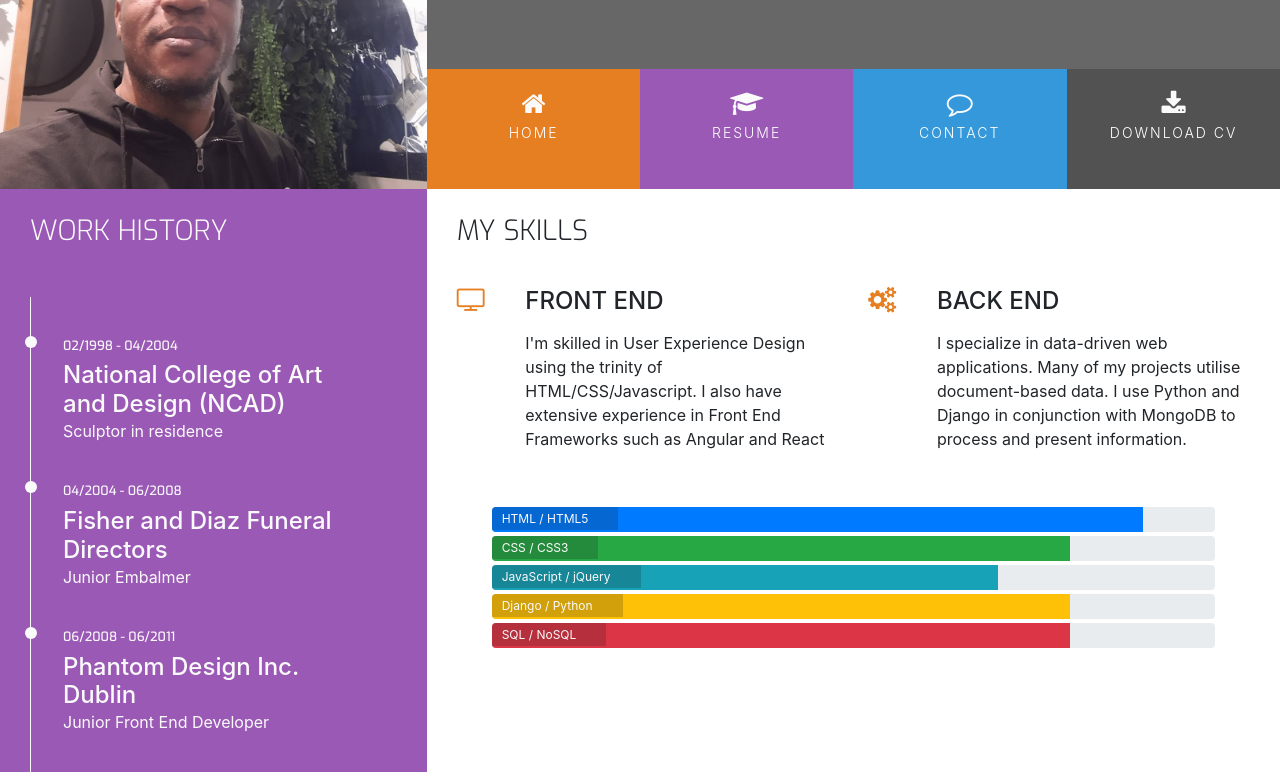
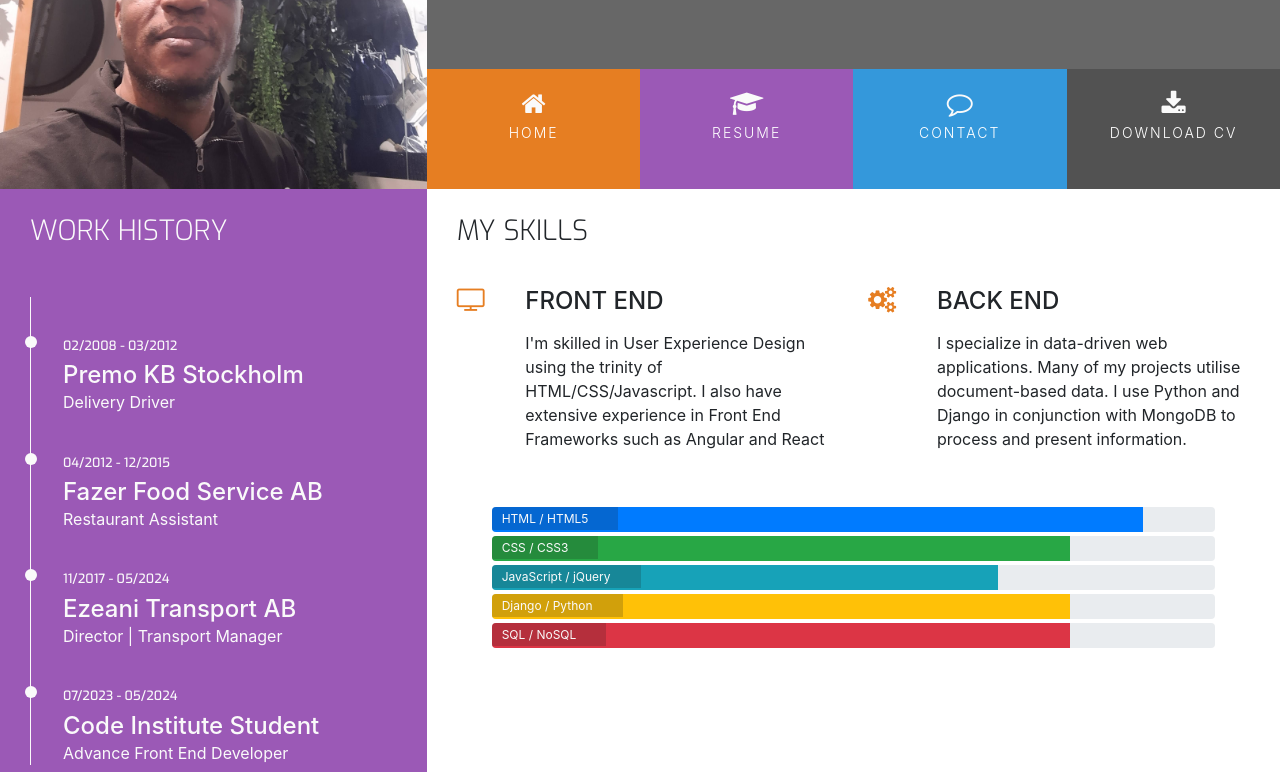
Before and after one commit to Madu-J/resume, a plain HTML site: page resume.html in a window 1280 px wide. Shown: the part 180-952 px from the top of the page. Drawn offline with nearby package versions, Linux system fonts and the light colour scheme.

Commit message:
Added work history in resume.html

```diff
--- a/resume.html
+++ b/resume.html
@@ -62,21 +62,21 @@
                     </div>
                 </div>
                 <div class="history-items">
-                    <div class="timeline-item" data-dates="02/1998 - 04/2004">
-                        <h4>National College of Art and Design (NCAD)</h4>
-                        <p>Sculptor in residence</p>
+                    <div class="timeline-item" data-dates="02/2008 - 03/2012">
+                        <h4>Premo KB Stockholm</h4>
+                        <p>Delivery Driver</p>
                     </div>
-                    <div class="timeline-item" data-dates="04/2004 - 06/2008">
-                        <h4>Fisher and Diaz Funeral Directors</h4>
-                        <p>Junior Embalmer</p>
+                    <div class="timeline-item" data-dates="04/2012 - 12/2015">
+                        <h4>Fazer Food Service AB</h4>
+                        <p>Restaurant Assistant</p>
                     </div>
-                    <div class="timeline-item" data-dates="06/2008 - 06/2011">
-                        <h4>Phantom Design Inc. Dublin</h4>
-                        <p>Junior Front End Developer</p>
+                    <div class="timeline-item" data-dates="11/2017 - 05/2024">
+                        <h4>Ezeani Transport AB</h4>
+                        <p>Director | Transport Manager</p>
                     </div>
-                    <div class="timeline-item" data-dates="06/2011 - Present">
-                        <h4>Hooli Inc. Silicon Valley</h4>
-                        <p>Full Stack Web Developer</p>
+                    <div class="timeline-item" data-dates="07/2023 - 05/2024">
+                        <h4>Code Institute Student</h4>
+                        <p>Advance Front End Developer</p>
                     </div>
                 </div>
             </div>
```
